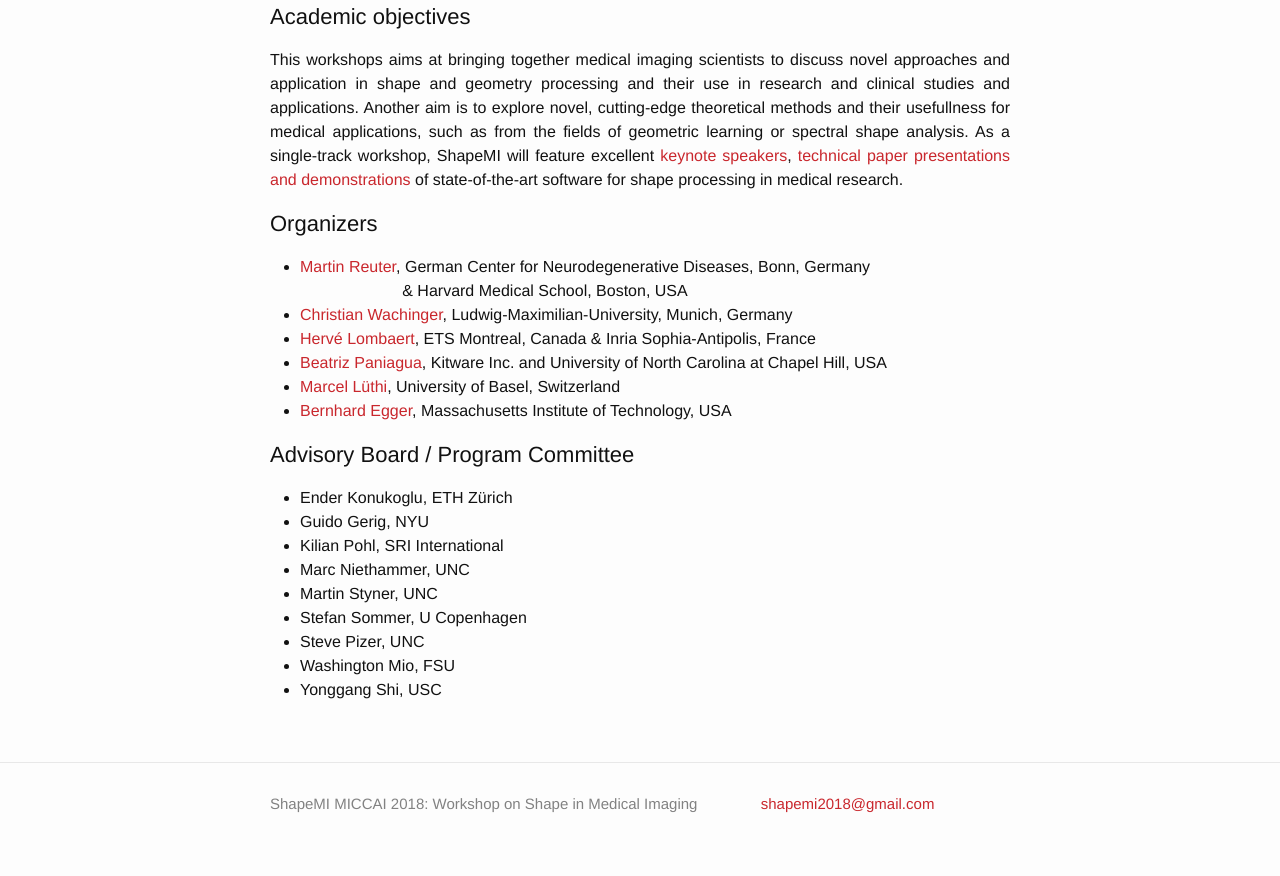
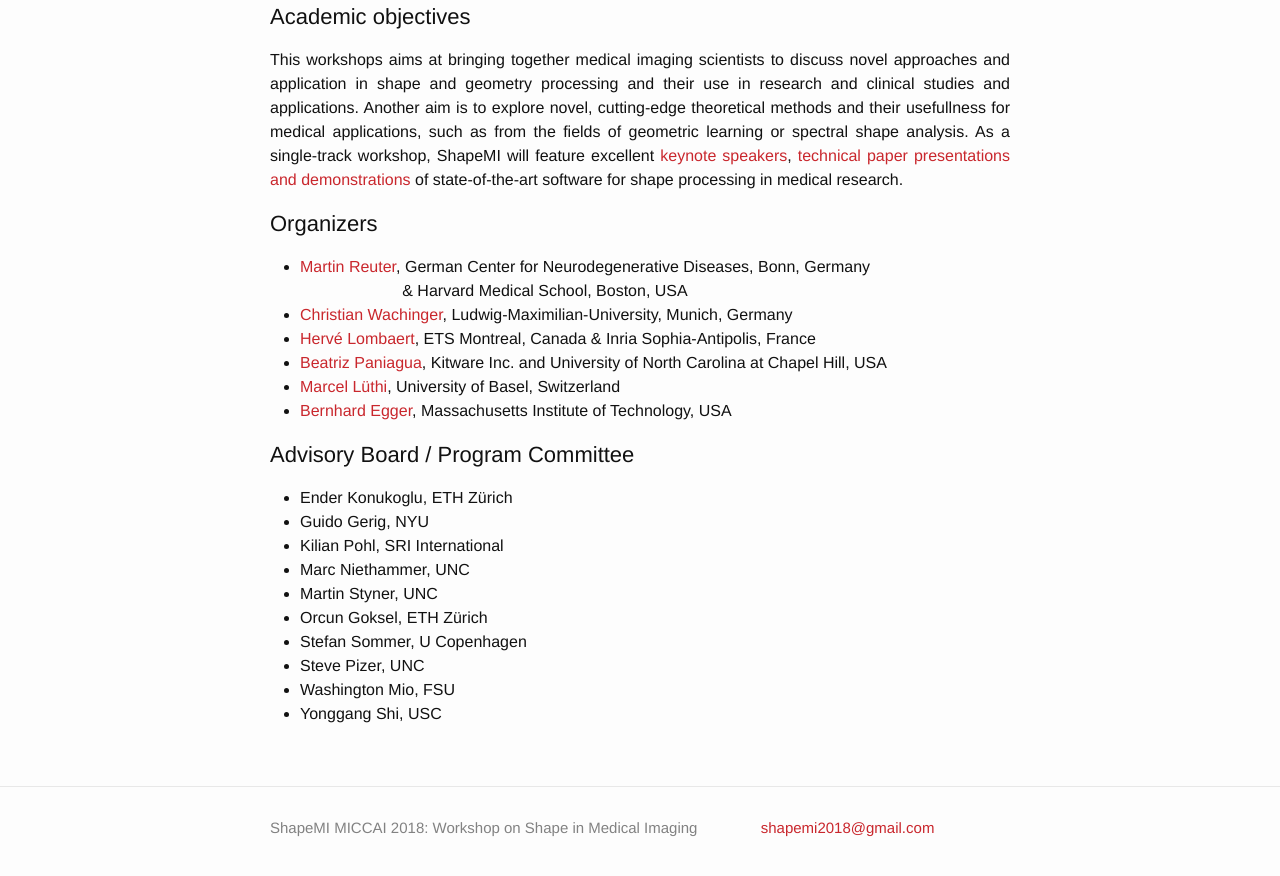
Before and after one commit to shapemi/shapemi2020, a Jekyll site: the page built from index.md, in a window 1280 px wide and 900 px high, scrolled down 919 px. Shown: the top 876 px of the window. Built offline with Jekyll 4.4.1, drawn with Linux system fonts in a browser that asks for light colours; our own code applies the rules of GitHub Pages for plain Markdown files.

Commit message:
added Orcun

```diff
--- a/index.md
+++ b/index.md
@@ -37,6 +37,7 @@
 - Kilian Pohl, SRI International
 - Marc Niethammer, UNC
 - Martin Styner, UNC
+- Orcun Goksel, ETH Zürich
 - Stefan Sommer, U Copenhagen
 - Steve Pizer, UNC
 - Washington Mio, FSU
```
